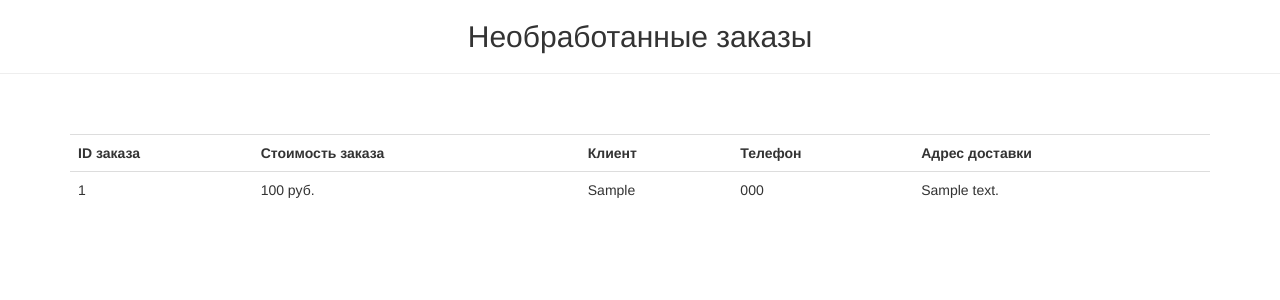
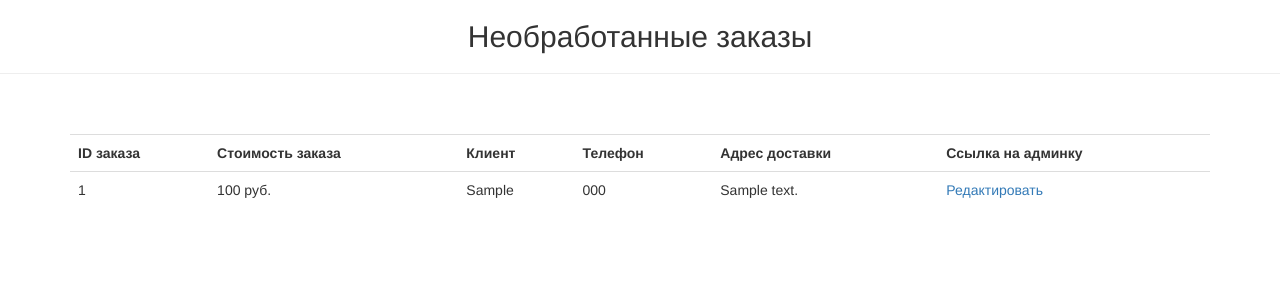
Before and after one commit to depocoder/star-burger, a Django app: page /manager/orders/ in a window 1280 px wide. Shown: the part 52-352 px from the top of the page. Run offline with Django 3.2, Linux system fonts and the light colour scheme; a user stored in the database is signed in; tables that the repository leaves empty hold one stand-in row (values such as "Sample post"); parts of the project's set-up code (start-up, migrations or seed data) failed here and were passed over; some libraries are stand-ins or nearby versions.

Commit message:
add edit button

```diff
--- a/restaurateur/templates/order_items.html
+++ b/restaurateur/templates/order_items.html
@@ -1,4 +1,5 @@
 {% extends 'base_restaurateur_page.html' %}
+{% load admin_urls %}
 
 {% block title %}Необработанные заказы | Star Burger{% endblock %}
 
@@ -18,6 +19,7 @@
       <th>Клиент</th>
       <th>Телефон</th>
       <th>Адрес доставки</th>
+      <th>Ссылка на админку</th>
     </tr>
 
     {% for order in order_items %}
@@ -27,6 +29,7 @@
         <td>{{ order.firstname }}</td>
         <td>{{ order.phonenumber }}</td>
         <td>{{ order.address }}</td>
+        <td><a href="{% url 'admin:foodcartapp_order_change' order.id %}">Редактировать</a></td>
       </tr>
     {% endfor %}
    </table>
```
